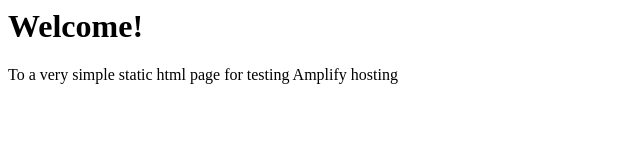
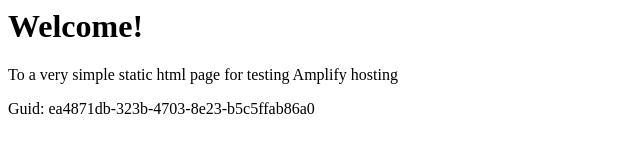
Before and after one commit to aws-aemilia-mxp/Github-PR-Commit-Integration-Test-DoNotTouch-v1-preprod-eu-south-1, a website: page src/index.html in a window 1280 px wide. Shown: the whole page, without its empty margins (0-640 px from the left). Drawn offline with Linux system fonts and the light colour scheme.

Commit message:
commit from integ tests

```diff
--- a/src/index.html
+++ b/src/index.html
@@ -1,3 +1,5 @@
+
+
 <html lang="en">
 
 <head>
@@ -10,6 +12,6 @@
 <body>
     <h1>Welcome!</h1>
     <p>To a very simple static html page for testing Amplify hosting</p>
-</body>
+    <p>Guid: ea4871db-323b-4703-8e23-b5c5ffab86a0</p></body>
 
 </html>
```
